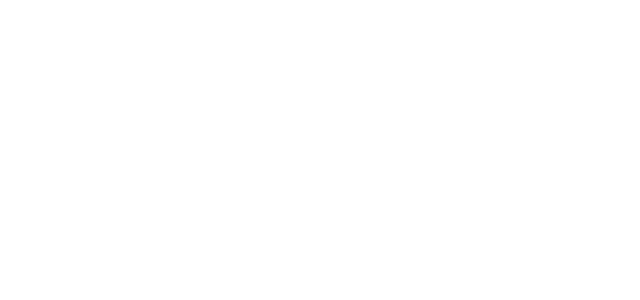
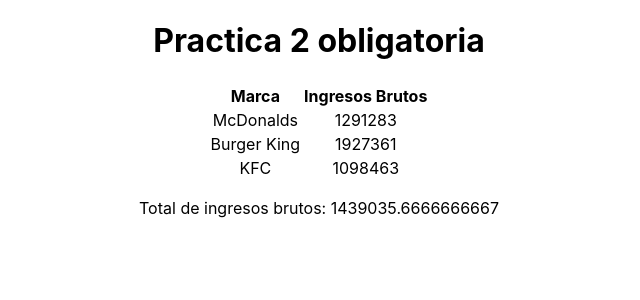
Before and after one commit to Alvarojohansen/PracticaLab3, a React (Create React App) app in the folder Practica-2/practiceslab3/: page / in a window 1280 px wide. Shown: the top 300 px of the page, without its empty margins (321-961 px from the left). Built offline with nearby package versions, Linux system fonts and the light colour scheme.

Commit message:
practica 2 terminada para entregar

```diff
--- a/Practica-2/practiceslab3/src/App.js
+++ b/Practica-2/practiceslab3/src/App.js
@@ -1,5 +1,8 @@
 import "./App.css";
 import Table from "./components/table/Table";
+
+
+
 
 function App() {
   const netIncomes = [
@@ -7,10 +10,19 @@
     { brand: "Burger King", income: 1927361 },
     { brand: "KFC", income: 1098463 },
   ];
-  return
+
+  const sumIncome = netIncomes.reduce((sum, item) => sum + item.income, 0);
+  const averageIncome = sumIncome / netIncomes.length;
+  return(
   <div className="App">
-    <Table/>
-  </div>;
+    <h1>Practica 2 obligatoria</h1>
+    <div className="ejer2">
+
+        <Table netIncomes={netIncomes} />
+        <p>Total de ingresos brutos: {averageIncome}</p>
+    </div>
+  </div>
+  );
 }
 
 export default App;
--- /dev/null
+++ b/Practica-2/practiceslab3/src/components/table/Table.css
@@ -0,0 +1,6 @@
+.table-container {
+    display: flex;
+    justify-content: center;
+    align-items: center;
+    height: 100px;
+}
--- a/Practica-2/practiceslab3/src/components/table/Table.js
+++ b/Practica-2/practiceslab3/src/components/table/Table.js
@@ -1,9 +1,27 @@
-import React from 'react'
+import React from "react";
+import './Table.css'
 
-const Table = () => {
+const Table = ({ netIncomes }) => {
   return (
-    <div>Table</div>
-  )
-}
+    <div className="table-container">
+    <table className="center-table">
+      <thead>
+        <tr>
+          <th>Marca</th>
+          <th>Ingresos Brutos</th>
+        </tr>
+      </thead>
+      <tbody>
+        {netIncomes.map((item, index) => (
+          <tr key={index}>
+            <td>{item.brand}</td>
+            <td>{item.income}</td>
+          </tr>
+        ))}
+      </tbody>
+    </table>
+    </div>
+  );
+};
 
-export default Table
+export default Table;
```
Also changed, not shown: Practica-2/practiceslab3/src/components/login/Login.js (added, +9 -0 lines).
